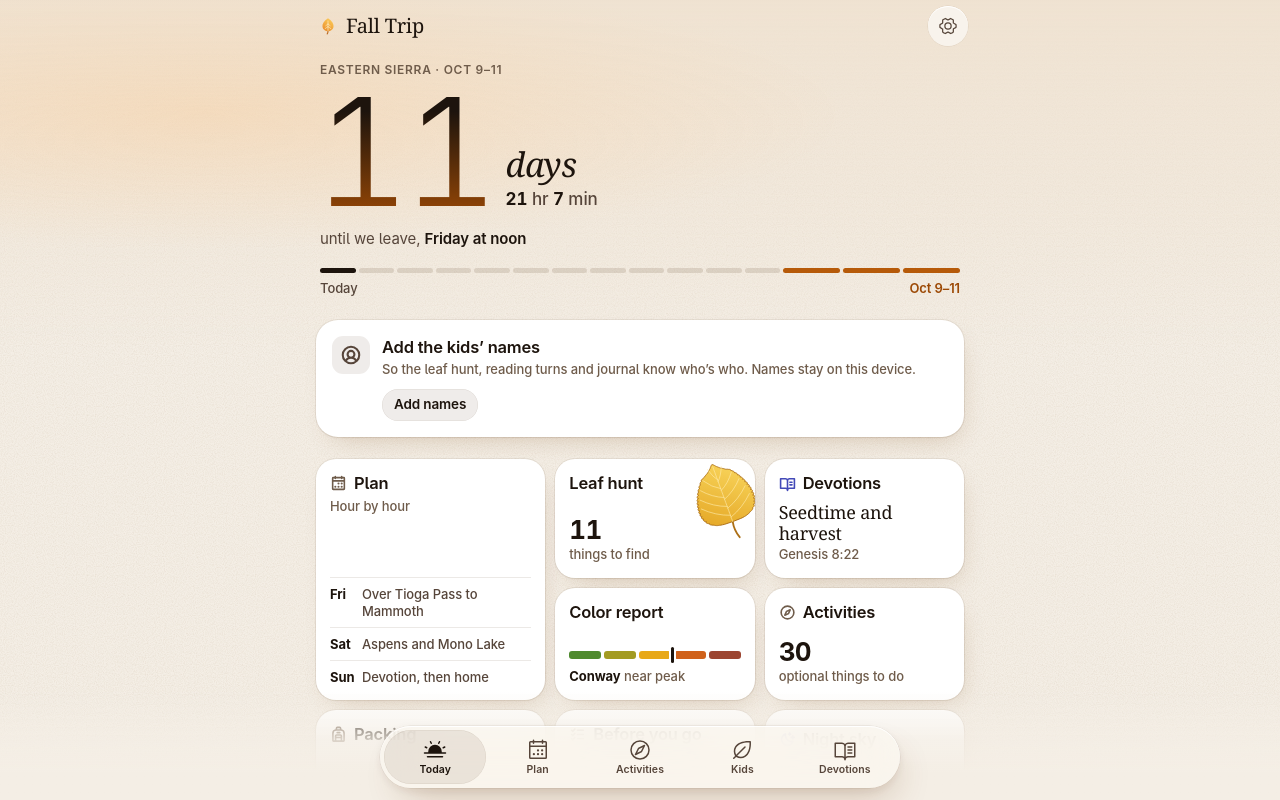
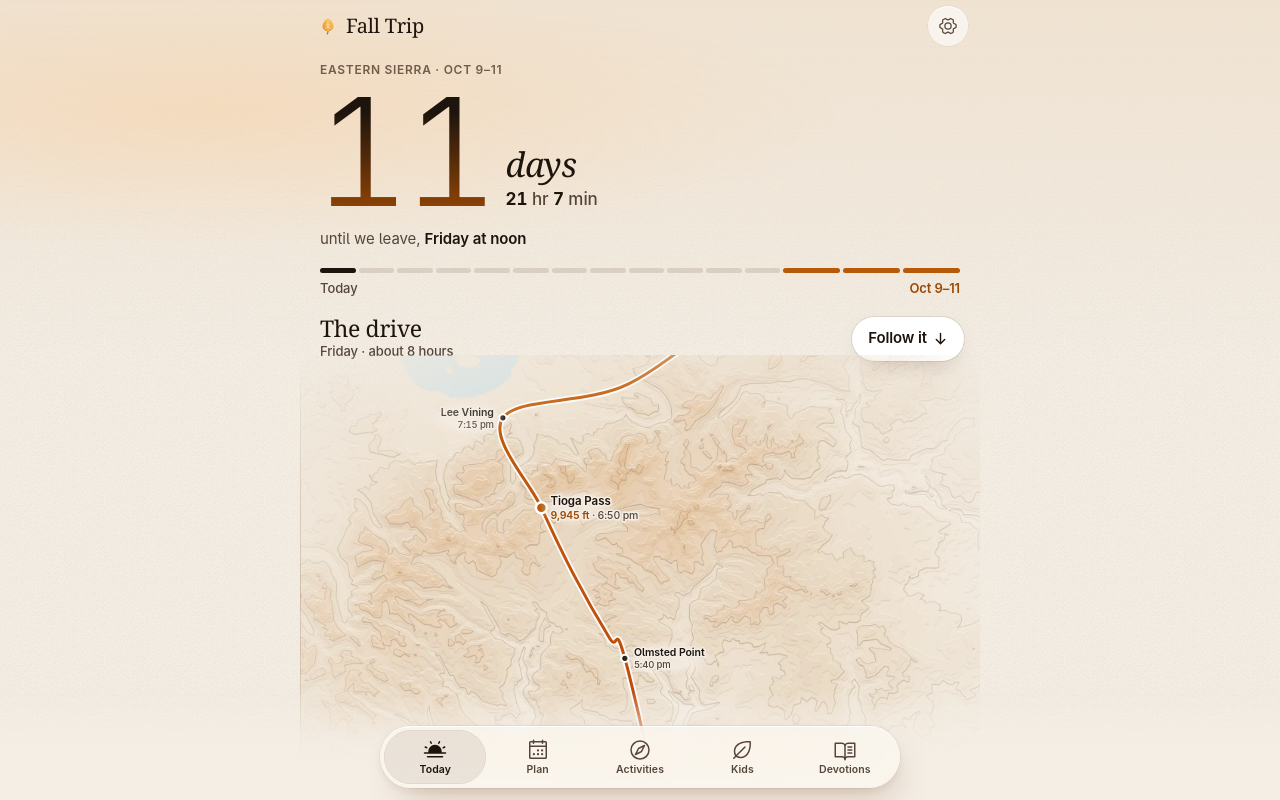
Before and after one commit to W1ndR1dr/Fall-Trip, a React (Vite) app: page /#/ in a window 1280 px wide. Built offline with nearby package versions, Linux system fonts and the light colour scheme; a web font is replaced by a local one.

Commit message:
Today: the drive at a glance under the countdown, drawing itself stop by stop
Co-Authored-By: Claude Opus 5.5 <noreply@anthropic.com>
Claude-Session: https://claude.ai/code/session_01XnrLUSapUaQWygorr2B26Y

```diff
--- /dev/null
+++ b/src/screens/today/HeroMap.tsx
@@ -0,0 +1,81 @@
+// The drive, at a glance, right under the countdown: the High Sierra lit by
+// the theme's sun, with Friday's route drawing itself on first view and each
+// stop arriving as the line reaches it.
+import { useEffect, useState } from 'react';
+import { animate, useMotionValue, useMotionValueEvent } from 'motion/react';
+import { FRIDAY_DRIVE, MapLabel, RouteLine, StopDot, Terrain, WaterLabel, cropAround, stop, type Pt } from '@/art';
+import { useCalm } from '@/ui';
+import { ArrowDown } from '@/ui/icons';
+
+const LINE = FRIDAY_DRIVE.slice(3); // Crane Flat → Mammoth
+const CROP = cropAround('route', [168, 236], 360, 1.12);
+const R = (k: Parameters<typeof stop>[1]) => stop('route', k)!;
+
+type S = { at: Pt; title: string; sub?: string; kind: 'minor' | 'major'; side: 'left' | 'right'; accent?: boolean };
+const STOPS: S[] = [
+  { at: R('craneflat'), title: 'Crane Flat', sub: 'Last gas · 4:35 pm', kind: 'minor', side: 'right' },
+  { at: R('olmsted'), title: 'Olmsted Point', sub: '5:40 pm', kind: 'minor', side: 'right' },
+  { at: R('tioga'), title: 'Tioga Pass', sub: '6:50 pm', kind: 'major', side: 'right', accent: true },
+  { at: R('leevining'), title: 'Lee Vining', sub: '7:15 pm', kind: 'minor', side: 'left' },
+  { at: R('mammoth'), title: 'Mammoth Lakes', sub: '8:00 pm', kind: 'major', side: 'right' },
+];
+
+// Where along the line (0–1) each stop sits, by cumulative length.
+const lens = LINE.map((_, i) => (i === 0 ? 0 : Math.hypot(LINE[i][0] - LINE[i - 1][0], LINE[i][1] - LINE[i - 1][1])));
+const total = lens.reduce((a, b) => a + b, 0);
+const cum = lens.map((_, i) => lens.slice(0, i + 1).reduce((a, b) => a + b, 0) / total);
+const nearest = (p: Pt) => {
+  let best = 0;
+  LINE.forEach((q, i) => {
+    if (Math.hypot(q[0] - p[0], q[1] - p[1]) < Math.hypot(LINE[best][0] - p[0], LINE[best][1] - p[1])) best = i;
+  });
+  return cum[best];
+};
+const AT = STOPS.map((s) => nearest(s.at));
+
+export function HeroMap({ onFollow }: { onFollow?: () => void }) {
+  const calm = useCalm();
+  const p = useMotionValue(calm ? 1 : 0);
+  const [reached, setReached] = useState(calm ? 1 : 0);
+  useMotionValueEvent(p, 'change', (v) => setReached(v));
+  useEffect(() => {
+    if (calm) {
+      p.set(1);
+      return;
+    }
+    const c = animate(p, 1, { duration: 2.2, delay: 0.35, ease: [0.45, 0, 0.2, 1] });
+    return () => c.stop();
+  }, [calm, p]);
+
+  return (
+    <section className="td-hm" aria-labelledby="td-hm-title">
+      <div className="td-hm-head">
+        <span className="td-hm-titles">
+          <span id="td-hm-title" className="t-title-2">The drive</span>
+          <span className="t-footnote">Friday · about 8 hours</span>
+        </span>
+        {onFollow && (
+          <button type="button" className="td-hm-follow" onClick={onFollow}>
+            Follow it
+            <ArrowDown size={15} weight="bold" aria-hidden="true" />
+          </button>
+        )}
+      </div>
+      <div className="td-heromap" aria-label="Map of Friday's drive: Crane Flat, Olmsted Point, Tioga Pass at 9,945 feet, Lee Vining, and Mammoth Lakes by about 8 pm" role="img">
+        <Terrain region="route" crop={CROP} fade="none" style={{ width: '100%', height: '100%' }}>
+          <WaterLabel at={R('monolake')}>Mono Lake</WaterLabel>
+          <RouteLine points={LINE} progress={p} width={3} />
+          {STOPS.map((s, i) => {
+            const on = reached >= AT[i] - 0.01;
+            return (
+              <g key={s.title} className={`td-hm-stop ${on ? 'is-on' : ''}`}>
+                <StopDot at={s.at} kind={s.kind} />
+                <MapLabel at={s.at} title={s.title} sub={s.sub} subAccent={s.accent ? '9,945 ft' : undefined} side={s.side} size={s.kind === 'major' ? 'md' : 'sm'} />
+              </g>
+            );
+          })}
+        </Terrain>
+      </div>
+    </section>
+  );
+}
--- a/src/screens/today/Today.tsx
+++ b/src/screens/today/Today.tsx
@@ -11,6 +11,7 @@ import { After } from './After';
 import { Bento } from './Bento';
 import { During } from './During';
 import { DayStrip, Hero } from './Hero';
+import { HeroMap } from './HeroMap';
 import './today.css';
 
 // The story's terrain and scroll machinery load after first paint.
@@ -46,11 +47,12 @@ function Before({ now }: { now: Date }) {
     <Page title="Today" docTitle="Fall Trip" hideTitle sky="dawn" leading={Wordmark} actions={<IconButton href="/settings" icon={GearSix} label="Settings" />}>
       <Hero now={now} />
       <DayStrip now={now} />
-      <NamesCard />
+      <HeroMap onFollow={() => document.getElementById('td-drive')?.scrollIntoView({ behavior: 'smooth', block: 'start' })} />
       <div className="section">
         <Bento />
       </div>
-      <Section title="The drive" serif note="Friday · about 8 hours, over Tioga Pass" className="td-drive">
+      <NamesCard />
+      <Section id="td-drive" title="Follow the route" serif note="Friday to Sunday, chapter by chapter" className="td-drive">
         <Suspense fallback={<div className="td-story-wait" />}>
           <Story />
         </Suspense>
--- a/src/screens/today/today.css
+++ b/src/screens/today/today.css
@@ -1057,3 +1057,73 @@
     margin-left: calc(50% - 50vw);
   }
 }
+
+/* The drive at a glance, under the countdown */
+.td-heromap {
+  position: relative;
+  aspect-ratio: 1.12;
+  max-height: 520px;
+  margin: -6px 0 0;
+  -webkit-mask-image: linear-gradient(to bottom, transparent 0, #000 6%, #000 88%, transparent 100%);
+  mask-image: linear-gradient(to bottom, transparent 0, #000 6%, #000 88%, transparent 100%);
+}
+@media (min-width: 700px) {
+  .td-heromap {
+    aspect-ratio: auto;
+    height: 460px;
+    -webkit-mask-image: radial-gradient(ellipse 70% 70% at 50% 50%, #000 55%, transparent 100%);
+    mask-image: radial-gradient(ellipse 70% 70% at 50% 50%, #000 55%, transparent 100%);
+  }
+}
+.td-hm-stop {
+  opacity: 0;
+  transform-box: fill-box;
+  transform-origin: center;
+  transform: scale(0.6);
+  transition: opacity 0.35s ease, transform 0.5s cubic-bezier(0.34, 1.56, 0.64, 1);
+}
+.td-hm-stop.is-on {
+  opacity: 1;
+  transform: scale(1);
+}
+@media (prefers-reduced-motion: reduce) {
+  .td-hm-stop {
+    transition: none;
+  }
+}
+.td-hm {
+  margin-top: 18px;
+}
+.td-hm-head {
+  display: flex;
+  align-items: flex-end;
+  justify-content: space-between;
+  gap: 12px;
+  padding: 0 16px 0 20px;
+}
+.td-hm-titles {
+  display: flex;
+  flex-direction: column;
+  gap: 2px;
+}
+.td-hm-titles .t-footnote {
+  color: var(--text-2);
+}
+.td-hm-follow {
+  flex: none;
+  display: inline-flex;
+  align-items: center;
+  gap: 6px;
+  min-height: 44px;
+  padding: 0 16px;
+  border: 0;
+  border-radius: 999px;
+  background: var(--bg-2);
+  color: var(--text);
+  font: 600 0.88rem/1 var(--font-sans);
+  box-shadow: 0 0 0 1px var(--line), 0 10px 24px -12px rgba(60, 30, 5, 0.35);
+  cursor: pointer;
+}
+.td-hm-follow:active {
+  transform: scale(0.96);
+}
```
